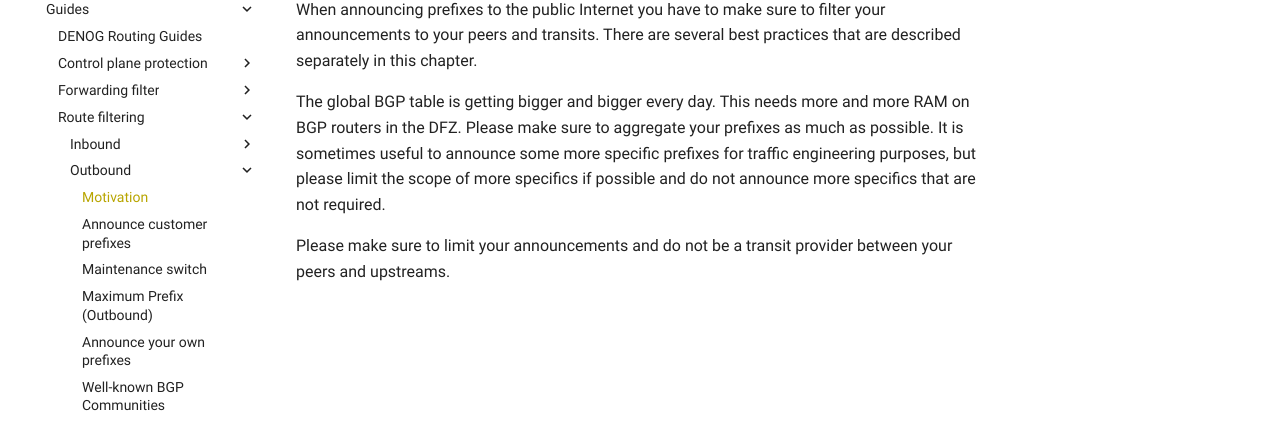
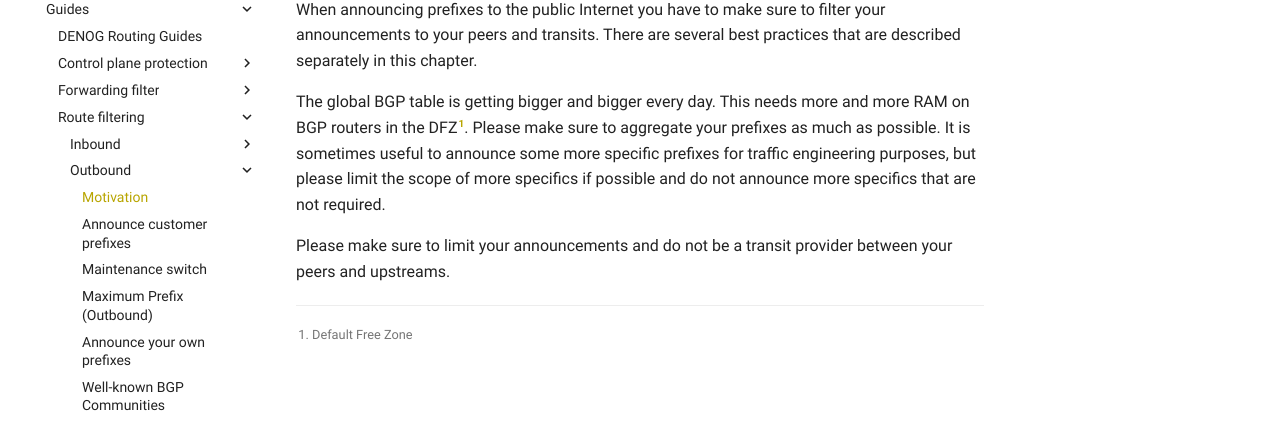
Before and after one commit to denog/routing-guide, an MkDocs documentation site: the page built from docs/guides/route_filtering/outbound/index.md, in a window 1280 px wide. Shown: the part 183-607 px from the top of the page. Built offline with MkDocs 1.6.1 and Material for MkDocs 9.7.7, drawn with Linux system fonts in a browser that asks for light colours; comment, search, counter and statistics services are not loaded.

Commit message:
add footnotes for common abbreviations (DFZ, IXP), remove unneeded spaces

```diff
--- a/docs/guides/route_filtering/outbound/index.md
+++ b/docs/guides/route_filtering/outbound/index.md
@@ -2,6 +2,8 @@
 
 When announcing prefixes to the public Internet you have to make sure to filter your announcements to your peers and transits. There are several best practices that are described separately in this chapter.
 
-The global BGP table is getting bigger and bigger every day. This needs more and more RAM on BGP routers in the DFZ. Please make sure to aggregate your prefixes as much as possible. It is sometimes useful to announce some more specific prefixes for traffic engineering purposes, but please limit the scope of more specifics if possible and do not announce more specifics that are not required.
+The global BGP table is getting bigger and bigger every day. This needs more and more RAM on BGP routers in the DFZ[^1]. Please make sure to aggregate your prefixes as much as possible. It is sometimes useful to announce some more specific prefixes for traffic engineering purposes, but please limit the scope of more specifics if possible and do not announce more specifics that are not required.
 
 Please make sure to limit your announcements and do not be a transit provider between your peers and upstreams.
+
+[^1]: Default Free Zone
```
Also changed, not shown: docs/guides/route_filtering/inbound/as_path_length.md (+3 -1 lines), docs/guides/route_filtering/inbound/peering_lan.md (+3 -1 lines).
